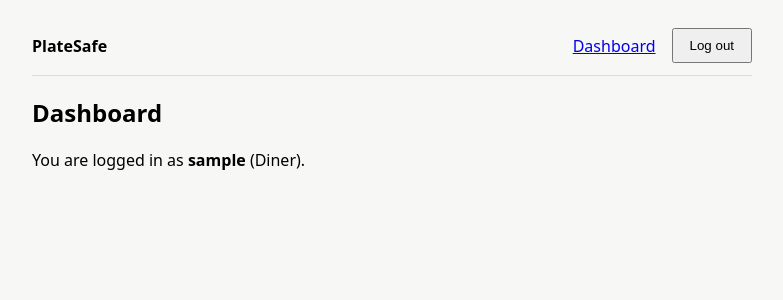
After one commit to RiasWyrtalius/PlateSafe-Despues-Charlz-G6, a Django app: page /dashboard/ in a window 1280 px wide. The commit adds this page. Shown: the top 300 px of the page, without its empty margins (248-1031 px from the left). Run offline with Django 5.2, Linux system fonts and the light colour scheme; the visitor is signed in with stand-in values (Sample User, id 1).

Commit message:
feat(auth): protect dashboard with login_required and update navigation

```diff
--- /dev/null
+++ b/templates/accounts/dashboard.html
@@ -0,0 +1,6 @@
+{% extends "base.html" %}
+{% block title %}Dashboard | PlateSafe{% endblock %}
+{% block content %}
+<h2>Dashboard</h2>
+<p>You are logged in as <strong>{{ user.username }}</strong> ({{ user.get_role_display }}).</p>
+{% endblock %}
--- a/templates/base.html
+++ b/templates/base.html
@@ -18,7 +18,16 @@
 <body>
 <nav>
   <span class="brand">PlateSafe</span>
-  <a href="{% url 'register' %}">Register</a>
+  {% if user.is_authenticated %}
+    <a href="{% url 'dashboard' %}">Dashboard</a>
+    <form method="post" action="{% url 'logout' %}" style="margin:0">
+      {% csrf_token %}
+      <button type="submit">Log out</button>
+    </form>
+  {% else %}
+    <a href="{% url 'login' %}">Log in</a>
+    <a href="{% url 'register' %}">Register</a>
+  {% endif %}
 </nav>
 {% for m in messages %}<div class="msg {{ m.tags }}">{{ m }}</div>{% endfor %}
 {% block content %}{% endblock %}
```
